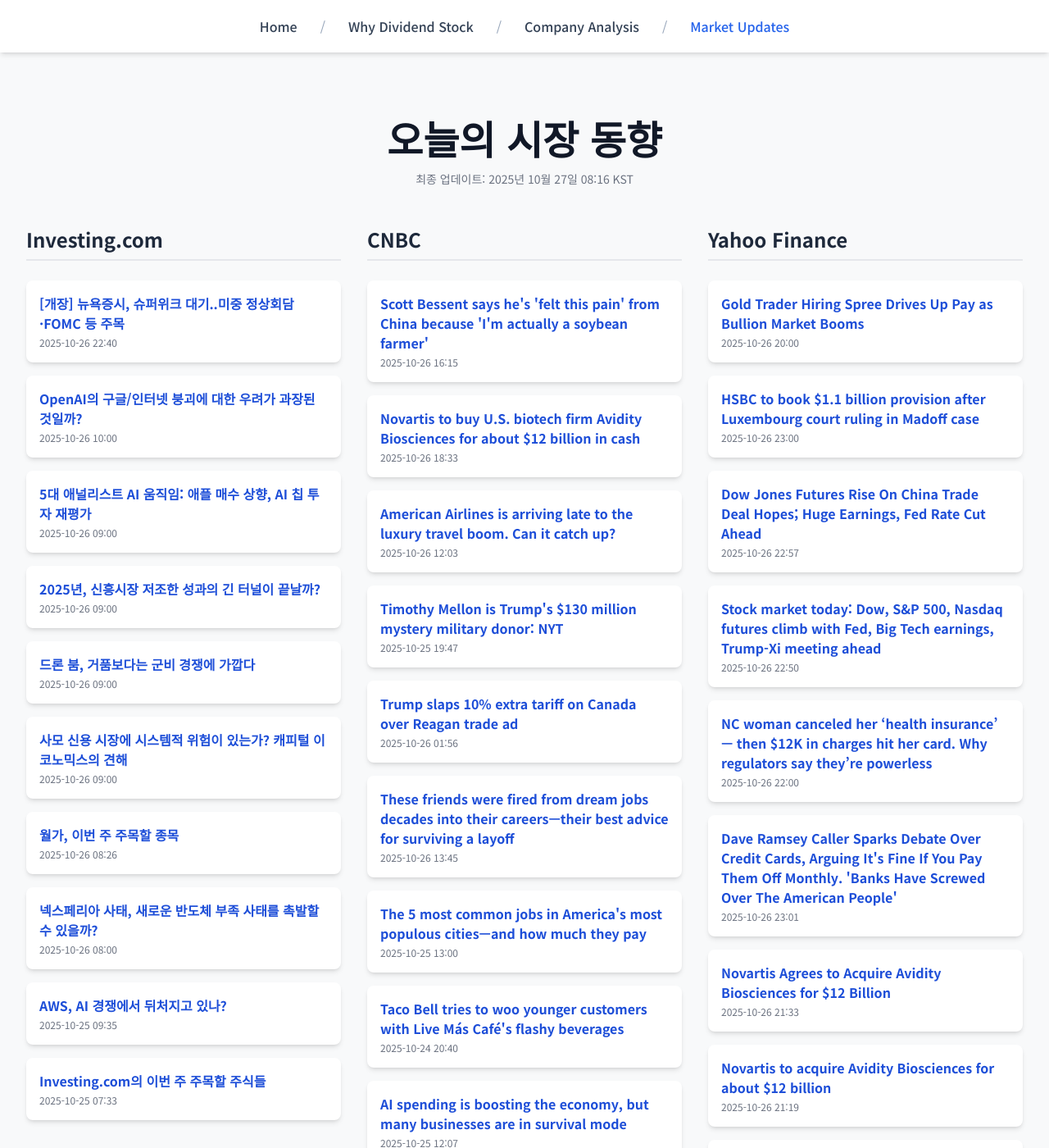
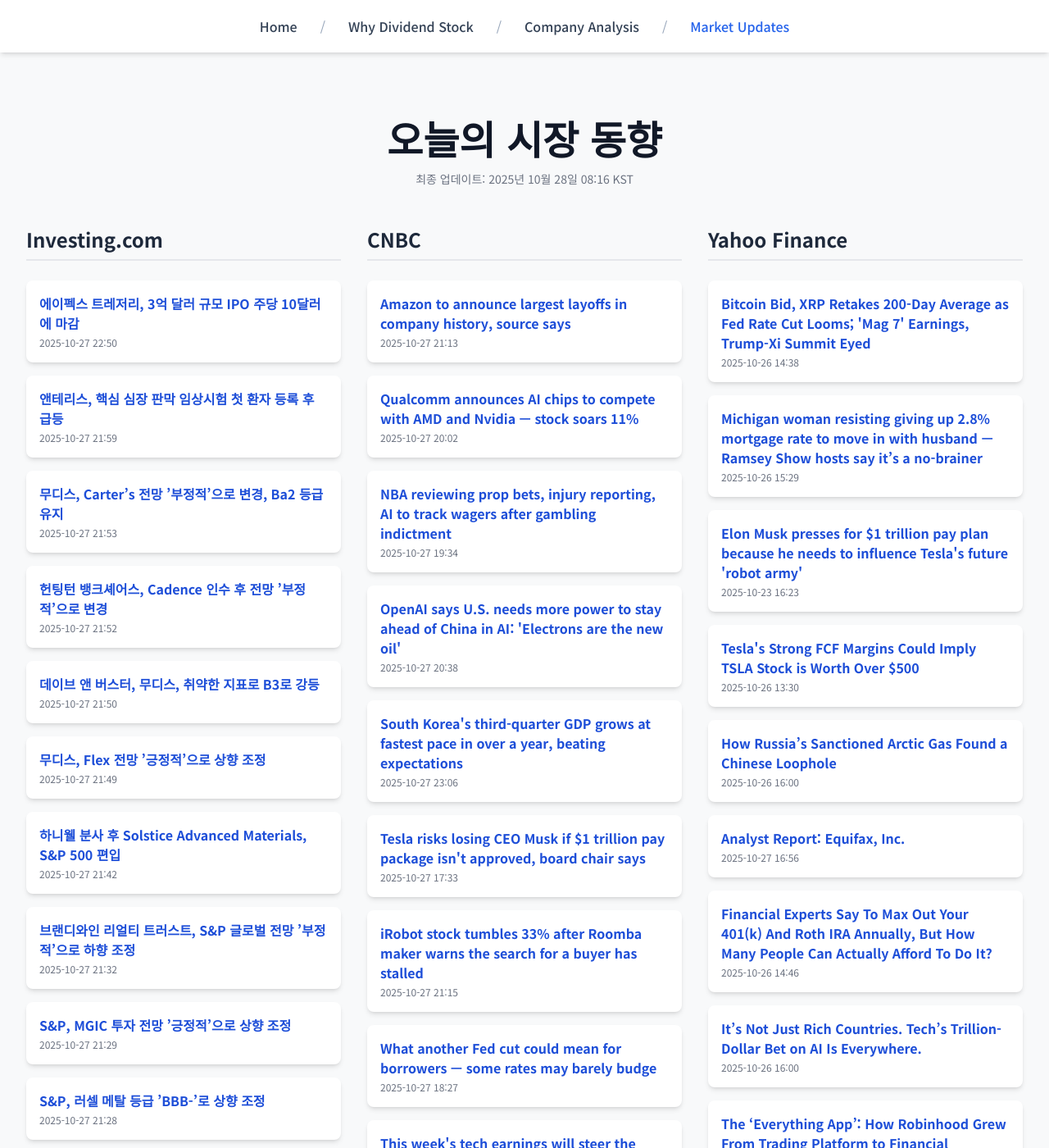
Before and after one commit to Kay-Hwang/my-company-analysis, a Jekyll site: the page built from market-updates.html, in a window 1280 px wide and 1400 px high. Shown: the whole window at 82% size. Built offline with Jekyll 4.4.1, drawn with Linux system fonts in a browser that asks for light colours; nearby versions of some CDN libraries; a script that is not in the unit is left out; some of the changed text lies outside the part shown.

Commit message:
Update daily data

```diff
--- a/_data/latest_data.json
+++ b/_data/latest_data.json
@@ -1,190 +1,190 @@
 {
-  "lastUpdated": "2025년 10월 27일 08:16 KST",
+  "lastUpdated": "2025년 10월 28일 08:16 KST",
   "news": {
     "investing": [
       {
-        "title": "[개장] 뉴욕증시, 슈퍼위크 대기..미중 정상회담·FOMC 등 주목",
-        "link": "https://kr.investing.com/news/stock-market-news/article-1684770",
-        "pubDate": "2025-10-26 22:40:44",
-        "summary": "[개장] 뉴욕증시, 슈퍼위크 대기..미중 정상회담·FOMC 등 주목"
+        "title": "에이펙스 트레저리, 3억 달러 규모 IPO 주당 10달러에 마감",
+        "link": "https://kr.investing.com/news/stock-market-news/article-432SI-1686667",
+        "pubDate": "2025-10-27 22:50:04",
+        "summary": "에이펙스 트레저리, 3억 달러 규모 IPO 주당 10달러에 마감"
       },
       {
-        "title": "OpenAI의 구글/인터넷 붕괴에 대한 우려가 과장된 것일까?",
-        "link": "https://kr.investing.com/news/stock-market-news/article-1684742",
-        "pubDate": "2025-10-26 10:00:07",
-        "summary": "OpenAI의 구글/인터넷 붕괴에 대한 우려가 과장된 것일까?"
+        "title": "앤테리스, 핵심 심장 판막 임상시험 첫 환자 등록 후 급등",
+        "link": "https://kr.investing.com/news/stock-market-news/article-93CH-1686634",
+        "pubDate": "2025-10-27 21:59:30",
+        "summary": "앤테리스, 핵심 심장 판막 임상시험 첫 환자 등록 후 급등"
       },
       {
-        "title": "5대 애널리스트 AI 움직임: 애플 매수 상향, AI 칩 투자 재평가",
-        "link": "https://kr.investing.com/news/stock-market-news/article-1684734",
-        "pubDate": "2025-10-26 09:00:16",
-        "summary": "5대 애널리스트 AI 움직임: 애플 매수 상향, AI 칩 투자 재평가"
+        "title": "무디스, Carter’s 전망 ’부정적’으로 변경, Ba2 등급 유지",
+        "link": "https://kr.investing.com/news/stock-market-news/article-93CH-1686626",
+        "pubDate": "2025-10-27 21:53:22",
+        "summary": "무디스, Carter’s 전망 ’부정적’으로 변경, Ba2 등급 유지"
       },
       {
-        "title": "2025년, 신흥시장 저조한 성과의 긴 터널이 끝날까?",
-        "link": "https://kr.investing.com/news/stock-market-news/article-1684733",
-        "pubDate": "2025-10-26 09:00:14",
-        "summary": "2025년, 신흥시장 저조한 성과의 긴 터널이 끝날까?"
+        "title": "헌팅턴 뱅크셰어스, Cadence 인수 후 전망 ’부정적’으로 변경",
+        "link": "https://kr.investing.com/news/stock-market-news/article-93CH-1686625",
+        "pubDate": "2025-10-27 21:52:38",
+        "summary": "헌팅턴 뱅크셰어스, Cadence 인수 후 전망 ’부정적’으로 변경"
       },
       {
-        "title": "드론 붐, 거품보다는 군비 경쟁에 가깝다",
-        "link": "https://kr.investing.com/news/stock-market-news/article-1684731",
-        "pubDate": "2025-10-26 09:00:12",
-        "summary": "드론 붐, 거품보다는 군비 경쟁에 가깝다"
+        "title": "데이브 앤 버스터, 무디스, 취약한 지표로 B3로 강등",
+        "link": "https://kr.investing.com/news/stock-market-news/article-93CH-1686623",
+        "pubDate": "2025-10-27 21:50:42",
+        "summary": "데이브 앤 버스터, 무디스, 취약한 지표로 B3로 강등"
       },
       {
-        "title": "사모 신용 시장에 시스템적 위험이 있는가? 캐피털 이코노믹스의 견해",
-        "link": "https://kr.investing.com/news/stock-market-news/article-1684729",
-        "pubDate": "2025-10-26 09:00:05",
-        "summary": "사모 신용 시장에 시스템적 위험이 있는가? 캐피털 이코노믹스의 견해"
+        "title": "무디스, Flex 전망 ’긍정적’으로 상향 조정",
+        "link": "https://kr.investing.com/news/stock-market-news/article-93CH-1686621",
+        "pubDate": "2025-10-27 21:49:57",
+        "summary": "무디스, Flex 전망 ’긍정적’으로 상향 조정"
       },
       {
-        "title": "월가, 이번 주 주목할 종목",
-        "link": "https://kr.investing.com/news/stock-market-news/article-1684728",
-        "pubDate": "2025-10-26 08:26:08",
-        "summary": "월가, 이번 주 주목할 종목"
+        "title": "하니웰 분사 후 Solstice Advanced Materials, S&P 500 편입",
+        "link": "https://kr.investing.com/news/stock-market-news/article-93CH-1686616",
+        "pubDate": "2025-10-27 21:42:44",
+        "summary": "하니웰 분사 후 Solstice Advanced Materials, S&P 500 편입"
       },
       {
-        "title": "넥스페리아 사태, 새로운 반도체 부족 사태를 촉발할 수 있을까?",
-        "link": "https://kr.investing.com/news/stock-market-news/article-1684698",
-        "pubDate": "2025-10-26 08:00:07",
-        "summary": "넥스페리아 사태, 새로운 반도체 부족 사태를 촉발할 수 있을까?"
+        "title": "브랜디와인 리얼티 트러스트, S&P 글로벌 전망 ’부정적’으로 하향 조정",
+        "link": "https://kr.investing.com/news/stock-market-news/article-93CH-1686596",
+        "pubDate": "2025-10-27 21:32:31",
+        "summary": "브랜디와인 리얼티 트러스트, S&P 글로벌 전망 ’부정적’으로 하향 조정"
       },
       {
-        "title": "AWS, AI 경쟁에서 뒤처지고 있나?",
-        "link": "https://kr.investing.com/news/stock-market-news/article-1684619",
-        "pubDate": "2025-10-25 09:35:03",
-        "summary": "AWS, AI 경쟁에서 뒤처지고 있나?"
+        "title": "S&P, MGIC 투자 전망 ’긍정적’으로 상향 조정",
+        "link": "https://kr.investing.com/news/stock-market-news/article-93CH-1686592",
+        "pubDate": "2025-10-27 21:29:46",
+        "summary": "S&P, MGIC 투자 전망 ’긍정적’으로 상향 조정"
       },
       {
-        "title": "Investing.com의 이번 주 주목할 주식들",
-        "link": "https://kr.investing.com/news/stock-market-news/article-1684571",
-        "pubDate": "2025-10-25 07:33:24",
-        "summary": "Investing.com의 이번 주 주목할 주식들"
+        "title": "S&P, 러셀 메탈 등급 ’BBB-’로 상향 조정",
+        "link": "https://kr.investing.com/news/stock-market-news/article-93CH-1686591",
+        "pubDate": "2025-10-27 21:28:38",
+        "summary": "S&P, 러셀 메탈 등급 ’BBB-’로 상향 조정"
       }
     ],
     "cnbc": [
       {
-        "title": "Scott Bessent says he's 'felt this pain' from China because 'I'm actually a soybean farmer'",
-        "link": "https://www.cnbc.com/2025/10/26/trump-treasury-bessent-trade-tariffs-china-soybean-farm.html",
-        "pubDate": "Sun, 26 Oct 2025 16:15:46 GMT",
-        "summary": "Treasury Secretary Scott Bessent's estimated hundreds and millions of dollars in wealth includes soybean and corn farmland in North Dakota."
+        "title": "Amazon to announce largest layoffs in company history, source says",
+        "link": "https://www.cnbc.com/2025/10/27/amazon-to-announce-sweeping-corporate-job-cuts-starting-tuesday.html",
+        "pubDate": "Mon, 27 Oct 2025 21:13:26 GMT",
+        "summary": "The layoffs will amount to the largest cuts to Amazon's corporate workforce in the company's history, according to a person familiar with the matter."
       },
       {
-        "title": "Novartis to buy U.S. biotech firm Avidity Biosciences for about $12 billion in cash",
-        "link": "https://www.cnbc.com/2025/10/26/novartis-avidity-biosciences-talks.html",
-        "pubDate": "Sun, 26 Oct 2025 18:33:42 GMT",
-        "summary": "Novartis will pay Avidity shareholders $72 a share in cash, a premium of 46% to the company's Friday closing price."
+        "title": "Qualcomm announces AI chips to compete with AMD and Nvidia — stock soars 11%",
+        "link": "https://www.cnbc.com/2025/10/27/qualcomm-ai200-ai250-ai-chips-nvidia-amd.html",
+        "pubDate": "Mon, 27 Oct 2025 20:02:01 GMT",
+        "summary": "The AI200, expected in 2026, and the AI250, planned for 2027, both can come in a system that fills up a full, liquid-cooled server rack, Qualcomm said."
       },
       {
-        "title": "American Airlines is arriving late to the luxury travel boom. Can it catch up?",
-        "link": "https://www.cnbc.com/2025/10/26/american-airlines-delta-united.html",
-        "pubDate": "Sun, 26 Oct 2025 12:03:58 GMT",
-        "summary": "American Airlines has fallen behind large rivals Delta and United in seeking out luxury customers, bringing in profit and more."
+        "title": "NBA reviewing prop bets, injury reporting, AI to track wagers after gambling indictment",
+        "link": "https://www.cnbc.com/2025/10/27/nba-prop-bets-ai-rozier-billups-gambling.html",
+        "pubDate": "Mon, 27 Oct 2025 19:34:42 GMT",
+        "summary": "The NBA has been rocked by a federal criminal indictment that alleges a group of sport bettors exploited inside information about teams and players to wager."
       },
       {
-        "title": "Timothy Mellon is Trump's $130 million mystery military donor: NYT",
-        "link": "https://www.cnbc.com/2025/10/25/trump-timothy-mellon-military-donor-government-shutdown.html",
-        "pubDate": "Sat, 25 Oct 2025 19:47:07 GMT",
-        "summary": "Reclusive billionaire Timothy Mellon, whose grandfather was a Treasury secretary, was a top donor to President Donald Trump for the 2024 election."
+        "title": "OpenAI says U.S. needs more power to stay ahead of China in AI: 'Electrons are the new oil'",
+        "link": "https://www.cnbc.com/2025/10/27/open-ai-power-china.html",
+        "pubDate": "Mon, 27 Oct 2025 20:38:46 GMT",
+        "summary": "OpenAI urged the White House to substantially increase the U.S.' investment in new energy capacity"
       },
       {
-        "title": "Trump slaps 10% extra tariff on Canada over Reagan trade ad",
-        "link": "https://www.cnbc.com/2025/10/24/trump-canada-doug-ford-reagan-trade-tariffs.html",
-        "pubDate": "Sun, 26 Oct 2025 01:56:38 GMT",
-        "summary": "President Donald Trump is imposing an extra 10% tariff on Canadian imports for what he says is a misleading TV ad featuring former President Ronald Reagan."
+        "title": "South Korea's third-quarter GDP grows at fastest pace in over a year, beating expectations",
+        "link": "https://www.cnbc.com/2025/10/28/south-koreas-gdp-q3-beats-expectations-.html",
+        "pubDate": "Mon, 27 Oct 2025 23:06:51 GMT",
+        "summary": "According to advance estimates from Bank of Korea, GDP rose 1.7%, year on year, compared to the 1.5% expected by economists polled by Reuters."
       },
       {
-        "title": "These friends were fired from dream jobs decades into their careers—their best advice for surviving a layoff",
-        "link": "https://www.cnbc.com/2025/10/26/how-to-survive-a-layoff-from-all-the-cool-girls-get-fired-authors.html",
-        "pubDate": "Sun, 26 Oct 2025 13:45:01 GMT",
-        "summary": "Laura Brown and Kristin O'Neill are the co-authors of \"All the Girls Get Fired,\" a guide to surviving a layoff and bouncing back in your career."
+        "title": "Tesla risks losing CEO Musk if $1 trillion pay package isn't approved, board chair says",
+        "link": "https://www.cnbc.com/2025/10/27/tesla-musk-pay-shareholder-vote.html",
+        "pubDate": "Mon, 27 Oct 2025 17:33:22 GMT",
+        "summary": "Tesla Board Chair Robyn Denholm said Elon Musk is key to the future of the EV maker as it focuses more on Full Self Driving and Optimus."
       },
       {
-        "title": "The 5 most common jobs in America's most populous cities—and how much they pay",
-        "link": "https://www.cnbc.com/2025/10/25/most-common-jobs-in-largest-us-cities.html",
-        "pubDate": "Sat, 25 Oct 2025 13:00:01 GMT",
-        "summary": "Common occupations held by Americans include health and personal aides, retail salespeople, registered nurses and customer service representatives."
+        "title": "iRobot stock tumbles 33% after Roomba maker warns the search for a buyer has stalled",
+        "link": "https://www.cnbc.com/2025/10/27/irobot-stock-roomba.html",
+        "pubDate": "Mon, 27 Oct 2025 21:15:29 GMT",
+        "summary": "The Roomba maker's financial condition has worsened since Amazon abandoned its planned acquisition of the company in 2024."
       },
       {
-        "title": "Taco Bell tries to woo younger customers with Live Más Café's flashy beverages",
-        "link": "https://www.cnbc.com/2025/10/24/taco-bell-live-mas-cafe.html",
-        "pubDate": "Fri, 24 Oct 2025 20:40:41 GMT",
-        "summary": "Taco Bell projects it will have 30 Live Más Cafés in its portfolio by the end of the year, across Southern California, Dallas and Houston."
+        "title": "What another Fed cut could mean for borrowers — some rates may barely budge",
+        "link": "https://www.cnbc.com/2025/10/27/federal-reserve-interest-rate-cut-what-to-expect.html",
+        "pubDate": "Mon, 27 Oct 2025 18:27:09 GMT",
+        "summary": "Many types of consumer loans are impacted when the Fed trims its overnight lending rate."
       },
       {
-        "title": "AI spending is boosting the economy, but many businesses are in survival mode",
-        "link": "https://www.cnbc.com/2025/10/25/ai-spending-is-boosting-the-economy-many-businesses-in-survival-mode.html",
-        "pubDate": "Sat, 25 Oct 2025 12:07:11 GMT",
-        "summary": "As AI lifts the economy and stock market, businesses in retail, travel and construction are struggling with high costs and a downbeat consumer."
+        "title": "This week's tech earnings will steer the market's direction over the next few months, Jim Cramer says",
+        "link": "https://www.cnbc.com/2025/10/27/tech-earnings-steer-market-next-few-months-jim-cramer.html",
+        "pubDate": "Mon, 27 Oct 2025 22:53:11 GMT",
+        "summary": "CNBC's Jim Cramer stressed the importance of upcoming earnings from Apple, Amazon, Alphabet, Meta and Microsoft."
       },
       {
-        "title": "Government shutdown curtails nonprofit funding, putting vital services in jeopardy",
-        "link": "https://www.cnbc.com/2025/10/26/government-shutdown-puts-some-nonprofits-in-jeopardy.html",
-        "pubDate": "Sun, 26 Oct 2025 12:00:01 GMT",
-        "summary": "As the standoff in Washington drags on, many nonprofits have lost access to the federal grants essential to their operations."
+        "title": "Largest federal worker union urges end to government shutdown",
+        "link": "https://www.cnbc.com/2025/10/27/federal-union-government-shutdown-end.html",
+        "pubDate": "Mon, 27 Oct 2025 19:05:01 GMT",
+        "summary": "Democrats oppose the Republican resolution to end the shutdown because they want any measure to extend enhanced Affordable Care Act tax credits."
       }
     ],
     "yahoo": [
       {
-        "title": "Gold Trader Hiring Spree Drives Up Pay as Bullion Market Booms",
-        "link": "https://finance.yahoo.com/news/gold-trader-hiring-spree-drives-200000517.html",
-        "pubDate": "2025-10-26T20:00:00Z",
-        "summary": "Gold Trader Hiring Spree Drives Up Pay as Bullion Market Booms"
+        "title": "Bitcoin Bid, XRP Retakes 200-Day Average as Fed Rate Cut Looms; 'Mag 7' Earnings, Trump-Xi Summit Eyed",
+        "link": "https://finance.yahoo.com/news/bitcoin-bid-xrp-retakes-200-143842070.html",
+        "pubDate": "2025-10-26T14:38:42Z",
+        "summary": "Bitcoin Bid, XRP Retakes 200-Day Average as Fed Rate Cut Looms; 'Mag 7' Earnings, Trump-Xi Summit Eyed"
       },
       {
-        "title": "HSBC to book $1.1 billion provision after Luxembourg court ruling in Madoff case",
-        "link": "https://finance.yahoo.com/news/hsbc-book-1-1-billion-230052131.html",
-        "pubDate": "2025-10-26T23:00:52Z",
-        "summary": "HSBC to book $1.1 billion provision after Luxembourg court ruling in Madoff case"
+        "title": "Michigan woman resisting giving up 2.8% mortgage rate to move in with husband — Ramsey Show hosts say it’s a no-brainer",
+        "link": "https://finance.yahoo.com/news/michigan-woman-resisting-giving-2-152900576.html",
+        "pubDate": "2025-10-26T15:29:00Z",
+        "summary": "Michigan woman resisting giving up 2.8% mortgage rate to move in with husband — Ramsey Show hosts say it’s a no-brainer"
       },
       {
-        "title": "Dow Jones Futures Rise On China Trade Deal Hopes; Huge Earnings, Fed Rate Cut Ahead",
-        "link": "https://www.investors.com/market-trend/stock-market-today/dow-jones-futures-china-trade-deal-trump-xi-apple-earnings-fed-rate-cut/?src=A00220&yptr=yahoo",
-        "pubDate": "2025-10-26T22:57:28Z",
-        "summary": "Dow Jones Futures Rise On China Trade Deal Hopes; Huge Earnings, Fed Rate Cut Ahead"
+        "title": "Elon Musk presses for $1 trillion pay plan because he needs to influence Tesla's future 'robot army'",
+        "link": "https://finance.yahoo.com/news/elon-musk-presses-for-1-trillion-pay-plan-because-he-needs-to-influence-teslas-future-robot-army-162353294.html",
+        "pubDate": "2025-10-23T16:23:53Z",
+        "summary": "Elon Musk presses for $1 trillion pay plan because he needs to influence Tesla's future 'robot army'"
       },
       {
-        "title": "Stock market today: Dow, S&P 500, Nasdaq futures climb with Fed, Big Tech earnings, Trump-Xi meeting ahead",
-        "link": "https://finance.yahoo.com/news/live/stock-market-today-dow-sp-500-nasdaq-futures-climb-with-fed-big-tech-earnings-trump-xi-meeting-ahead-225050011.html",
-        "pubDate": "2025-10-26T22:50:50Z",
-        "summary": "Stock market today: Dow, S&P 500, Nasdaq futures climb with Fed, Big Tech earnings, Trump-Xi meeting ahead"
+        "title": "Tesla's Strong FCF Margins Could Imply TSLA Stock is Worth Over $500",
+        "link": "https://finance.yahoo.com/news/teslas-strong-fcf-margins-could-133002586.html",
+        "pubDate": "2025-10-26T13:30:02Z",
+        "summary": "Tesla's Strong FCF Margins Could Imply TSLA Stock is Worth Over $500"
       },
       {
-        "title": "NC woman canceled her ‘health insurance’ — then $12K in charges hit her card. Why regulators say they’re powerless",
-        "link": "https://finance.yahoo.com/news/nc-woman-canceled-her-health-220000762.html",
-        "pubDate": "2025-10-26T22:00:00Z",
-        "summary": "NC woman canceled her ‘health insurance’ — then $12K in charges hit her card. Why regulators say they’re powerless"
+        "title": "How Russia’s Sanctioned Arctic Gas Found a Chinese Loophole",
+        "link": "https://www.wsj.com/world/russia/russia-arctic-gas-production-china-b6eb5f87?siteid=yhoof2&yptr=yahoo",
+        "pubDate": "2025-10-26T16:00:00Z",
+        "summary": "How Russia’s Sanctioned Arctic Gas Found a Chinese Loophole"
       },
       {
-        "title": "Dave Ramsey Caller Sparks Debate Over Credit Cards, Arguing It's Fine If You Pay Them Off Monthly. 'Banks Have Screwed Over The American People'",
-        "link": "https://finance.yahoo.com/news/dave-ramsey-caller-sparks-debate-230132927.html",
-        "pubDate": "2025-10-26T23:01:32Z",
-        "summary": "Dave Ramsey Caller Sparks Debate Over Credit Cards, Arguing It's Fine If You Pay Them Off Monthly. 'Banks Have Screwed Over The American People'"
+        "title": "Analyst Report: Equifax, Inc.",
+        "link": "https://finance.yahoo.com/research/reports/ARGUS_3702_AnalystReport_1761584175000?yptr=yahoo&ncid=yahooproperties_plusresear_nm5q6ze1cei",
+        "pubDate": "2025-10-27T16:56:15Z",
+        "summary": "Analyst Report: Equifax, Inc."
       },
       {
-        "title": "Novartis Agrees to Acquire Avidity Biosciences for $12 Billion",
-        "link": "https://www.wsj.com/tech/biotech/novartis-agrees-to-acquire-avidity-biosciences-for-12-billion-c5a2fb53?siteid=yhoof2&yptr=yahoo",
-        "pubDate": "2025-10-26T21:33:00Z",
-        "summary": "Novartis Agrees to Acquire Avidity Biosciences for $12 Billion"
+        "title": "Financial Experts Say To Max Out Your 401(k) And Roth IRA Annually, But How Many People Can Actually Afford To Do It?",
+        "link": "https://finance.yahoo.com/news/financial-experts-max-401-k-144604144.html",
+        "pubDate": "2025-10-26T14:46:04Z",
+        "summary": "Financial Experts Say To Max Out Your 401(k) And Roth IRA Annually, But How Many People Can Actually Afford To Do It?"
       },
       {
-        "title": "Novartis to acquire Avidity Biosciences for about $12 billion",
-        "link": "https://finance.yahoo.com/news/novartis-acquire-avidity-biosciences-12-211946494.html",
-        "pubDate": "2025-10-26T21:19:46Z",
-        "summary": "Novartis to acquire Avidity Biosciences for about $12 billion"
+        "title": "It’s Not Just Rich Countries. Tech’s Trillion-Dollar Bet on AI Is Everywhere.",
+        "link": "https://www.wsj.com/tech/ai/its-not-just-rich-countries-techs-trillion-dollar-bet-on-ai-is-everywhere-1781a117?siteid=yhoof2&yptr=yahoo",
+        "pubDate": "2025-10-26T16:00:00Z",
+        "summary": "It’s Not Just Rich Countries. Tech’s Trillion-Dollar Bet on AI Is Everywhere."
       },
       {
-        "title": "Washington’s Oil Sanctions Rattle Asia’s Energy Security",
-        "link": "https://finance.yahoo.com/news/washington-oil-sanctions-rattle-asia-210000361.html",
-        "pubDate": "2025-10-26T21:00:00Z",
-        "summary": "Washington’s Oil Sanctions Rattle Asia’s Energy Security"
+        "title": "The ‘Everything App’: How Robinhood Grew From Trading Platform to Financial Ecosystem",
+        "link": "https://finance.yahoo.com/news/everything-app-robinhood-grew-trading-133000465.html",
+        "pubDate": "2025-10-26T13:30:00Z",
+        "summary": "The ‘Everything App’: How Robinhood Grew From Trading Platform to Financial Ecosystem"
       },
       {
-        "title": "Big Tech earnings, a crucial Fed meeting, and a Trump-Xi sit-down: What to watch this week",
-        "link": "https://finance.yahoo.com/news/big-tech-earnings-a-crucial-fed-meeting-and-a-trump-xi-sit-down-what-to-watch-this-week-114354660.html",
-        "pubDate": "2025-10-26T11:43:54Z",
-        "summary": "Big Tech earnings, a crucial Fed meeting, and a Trump-Xi sit-down: What to watch this week"
+        "title": "Apple, Google, Meta, Amazon, Microsoft Earnings Due; Fed Rate Cut, Trump-Xi Ahead",
+        "link": "https://www.investors.com/research/investing-action-plan/apple-google-meta-amazon-microsoft-earnings-fed-rate-cut-trump-xi-ahead/?src=A00220&yptr=yahoo",
+        "pubDate": "2025-10-26T12:41:46Z",
+        "summary": "Apple, Google, Meta, Amazon, Microsoft Earnings Due; Fed Rate Cut, Trump-Xi Ahead"
       }
     ]
   }
```
